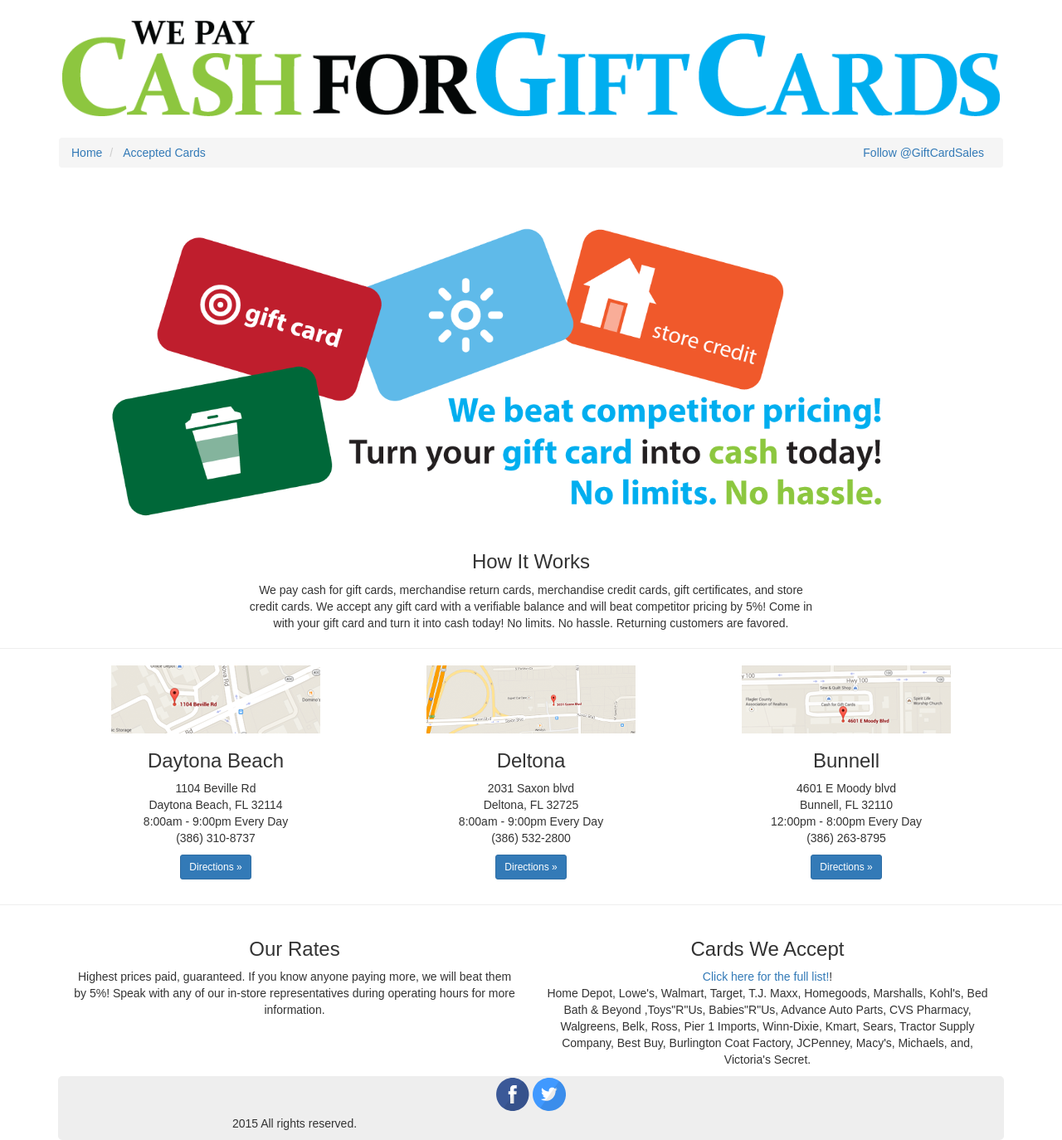
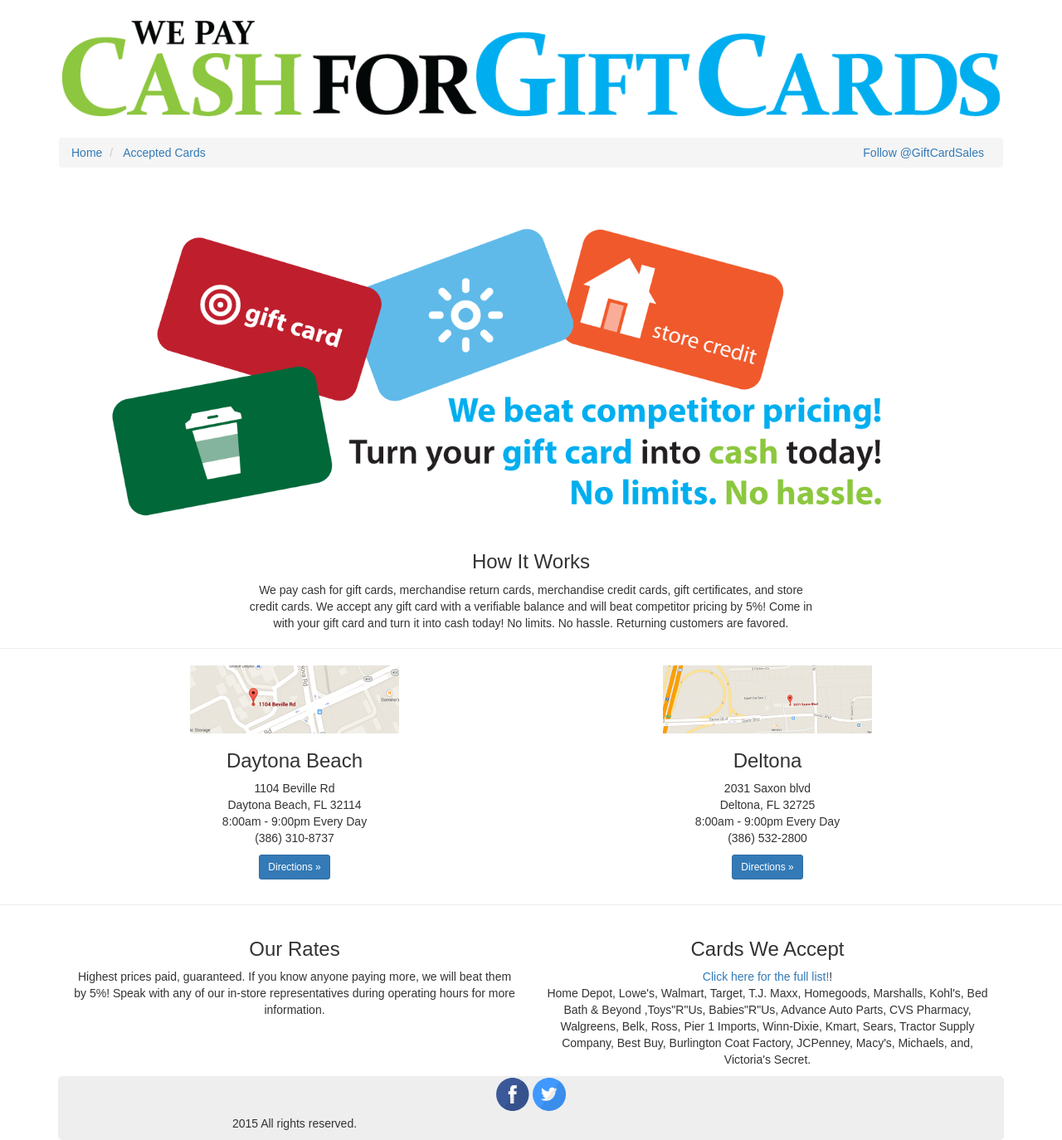
Before and after one commit to Cash4GiftCards/www, a Jekyll site: the page built from index.html, in a window 1280 px wide. Shown: the whole page at 83% size. Built offline with Jekyll 4.4.1, drawn with Linux system fonts in a browser that asks for light colours; nearby versions of some CDN libraries; some web fonts are replaced; Markdown is read by kramdown in place of the engine named in the settings; comment, search, counter and statistics services are not loaded.

Commit message:
Update index.html

```diff
--- a/index.html
+++ b/index.html
@@ -21,7 +21,7 @@ layout: default
 
 <div class="container">
   <section id="content" class="row center-block text-center">
-    <article class="col-xs-12 col-md-4"> <a name="daytonabeach"></a>
+    <article class="col-xs-12 col-md-6"> <a name="daytonabeach"></a>
       <a href="https://www.google.com/maps/place/Cash+for+Gift+Cards/@29.175451,-81.030004,17z/data=!3m1!4b1!4m2!3m1!1s0x88e6d9a80bd7a02f:0x6101a91ba54aaa43">
         <img src="img/bevillemap.png">
       </a>
@@ -39,7 +39,7 @@ layout: default
       </p>
     </article>
 
-    <article class="col-xs-12 col-md-4">  <a name="deltona"></a>
+    <article class="col-xs-12 col-md-6">  <a name="deltona"></a>
       <a href="https://www.google.com/maps/place/Cash+for+Gift+Cards/@28.911685,-81.265876,17z/data=!3m1!4b1!4m2!3m1!1s0x88e710db19b66551:0x44c150b3124a43ba">
         <img src="img/saxonmap.png">
       </a>
@@ -53,25 +53,6 @@ layout: default
         <a class="btn btn-primary btn-sm"
           target="_blank"
           href="https://www.google.com/maps/place/Cash+for+Gift+Cards/@28.911685,-81.265876,17z/data=!3m1!4b1!4m2!3m1!1s0x88e710db19b66551:0x44c150b3124a43ba"
-          role="button">Directions &raquo;</a>
-      </p>
-    </article>
-
-    <article class="col-xs-12 col-md-4 item-pad">  <a name="tdb"></a>
-      <a href="https://www.google.com/maps/place/Cash+for+Gift+Cards/@29.475123,-81.226475,17z/data=!3m1!4b1!4m2!3m1!1s0x88e6eb159a8a29c5:0xc198db49d121f9b0">
-        <img src="img/moodymap.png">
-      </a>
-      <h3><i></i>Bunnell</h3>
-      <p>
-        4601 E Moody blvd<br>
-        Bunnell, FL 32110<br>
-        12:00pm - 8:00pm Every Day<br>
-        (386) 263-8795<br>
-      </p>
-      <p>
-        <a class="btn btn-primary btn-sm"
-          target="_blank"
-          href="https://www.google.com/maps/place/Cash+for+Gift+Cards/@29.475123,-81.226475,17z/data=!3m1!4b1!4m2!3m1!1s0x88e6eb159a8a29c5:0xc198db49d121f9b0"
           role="button">Directions &raquo;</a>
       </p>
     </article>
```
